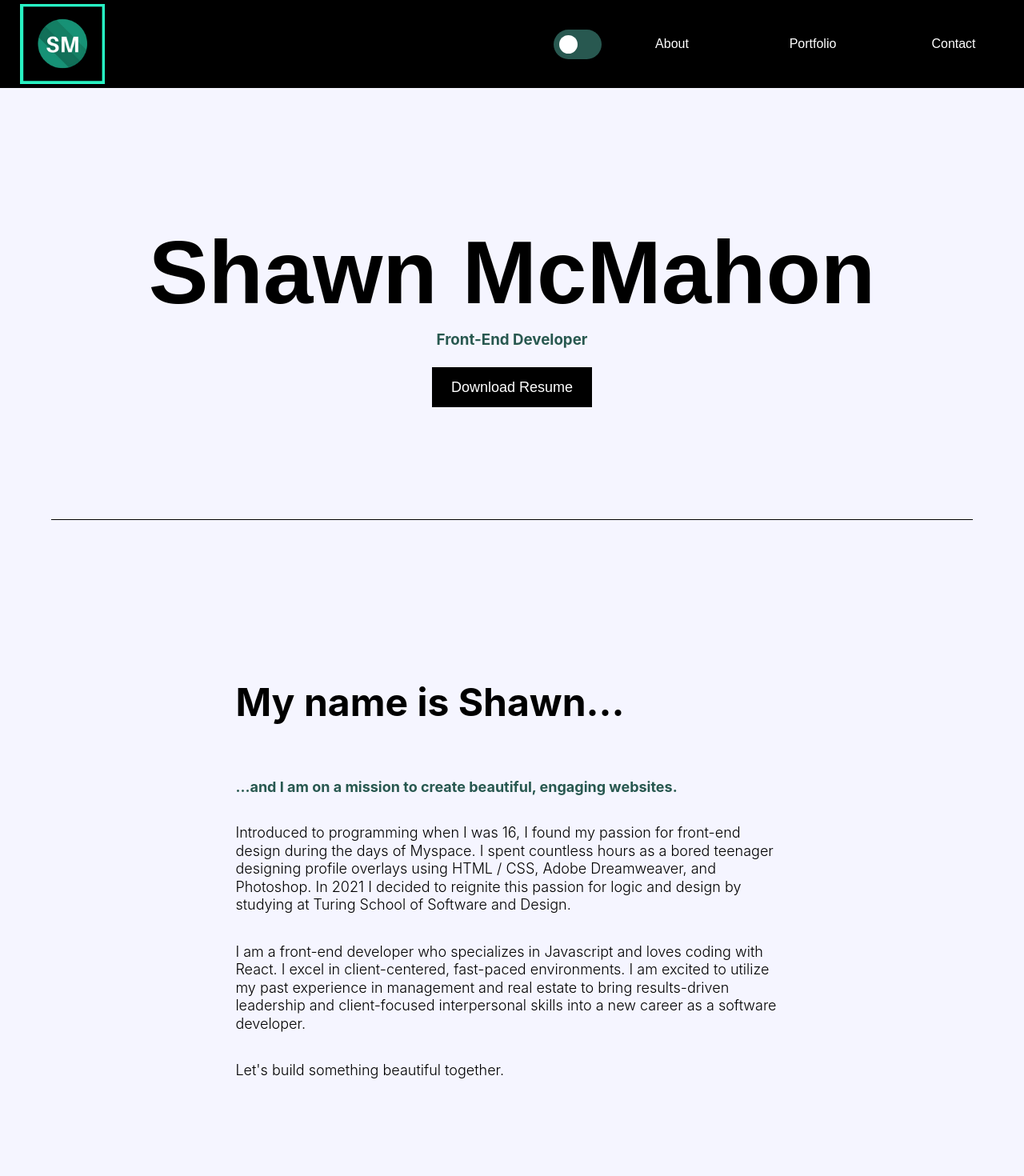
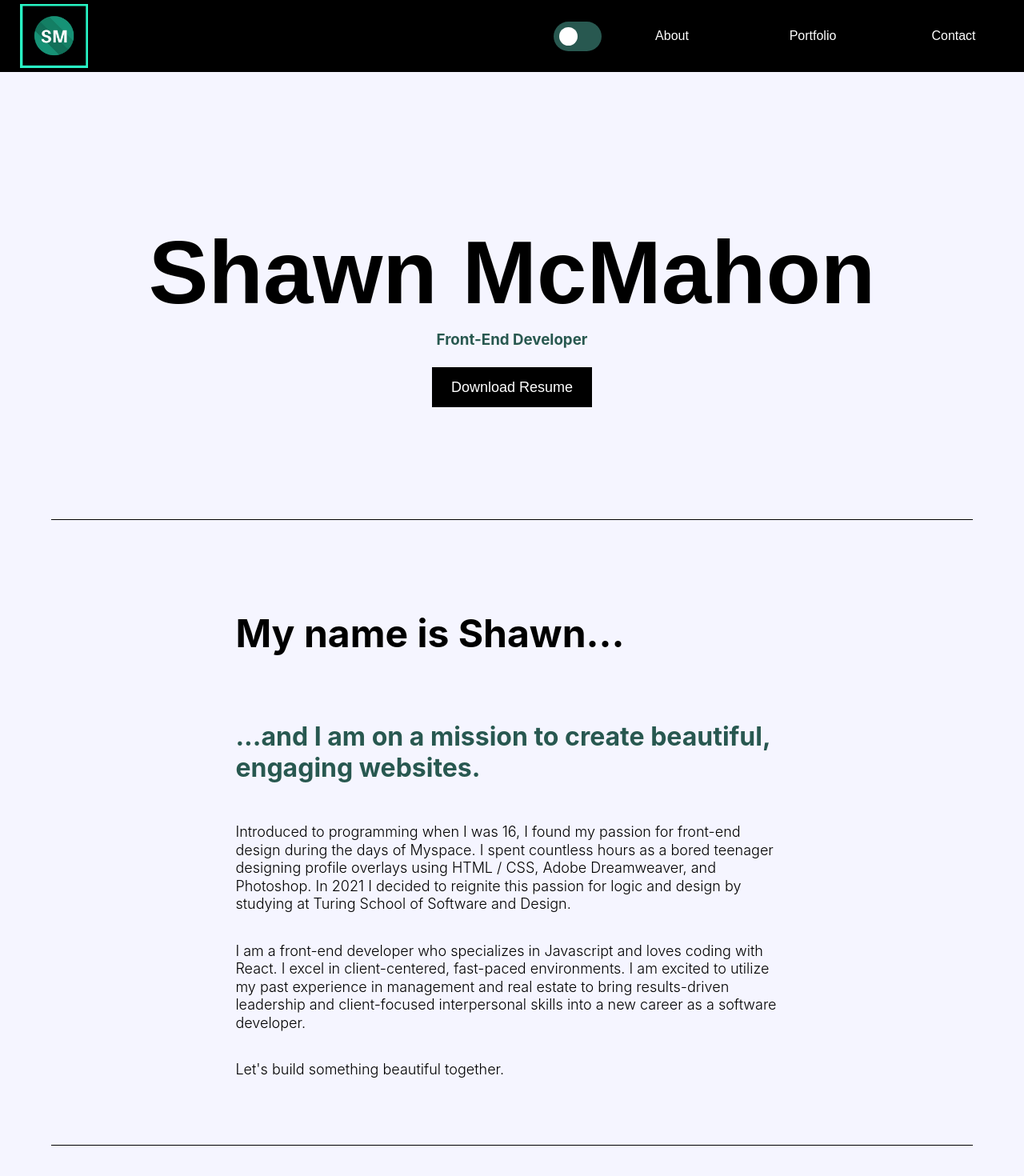
Before and after one commit to shawnmcmahon/portfolio, a React (Create React App) app: page / in a window 1280 px wide. Shown: the top 1470 px of the page at 80% size. Built offline with nearby package versions, Linux system fonts and the light colour scheme.

Commit message:
Fix spacing on home page and nav bar

```diff
--- a/src/styles/desktop/Header.scss
+++ b/src/styles/desktop/Header.scss
@@ -37,11 +37,10 @@ a, a:hover, a:focus, a:active {
 .nav-button:hover {
   background-color: #29f3c3;
   color: $black;
-  width: 120px;
 }
 
 .home-button {
-  height: 100px;
+  height: 5rem;
   border: none;
   outline: none;
   align-self: center;
@@ -51,7 +50,7 @@ a, a:hover, a:focus, a:active {
 
 .nav-bar {
   width: 100%;
-  height: 100px;
+  height: 5rem;
   padding: 5px 0 5px 0;
   background-color: $black;
   display: flex;
@@ -66,7 +65,7 @@ a, a:hover, a:focus, a:active {
 
 .nav-bar-active {
   width: 100%;
-  height: 100px;
+  height: 5rem;
   padding: 5px 0 5px 0;
   background-color: rgba($color: #000000, $alpha: .8);
   display: flex;
--- a/src/styles/desktop/Home.scss
+++ b/src/styles/desktop/Home.scss
@@ -12,7 +12,7 @@ a, a:hover, a:focus, a:active {
 }
 
 .bio-intro-second {
-  font-size: 18px;
+  font-size: 2rem;
   font-weight: bold;
 }
 
@@ -64,7 +64,7 @@ a, a:hover, a:focus, a:active {
   width: 90%;
   justify-content: center;
   border-bottom: 1px $black solid;
-  padding: 50px 0 50px 0;
+  padding: 4rem 0 4rem 0;
   display: flex;
   @include flex-middle(column);
   // background-color: $magnolia;
@@ -98,7 +98,6 @@ a, a:hover, a:focus, a:active {
   width: 60%;
   // justify-content: flex-start;
   font-size: 18px;
-  padding: 100px 0 100px 0;
   @include flex-center(column);
 }
 
```
